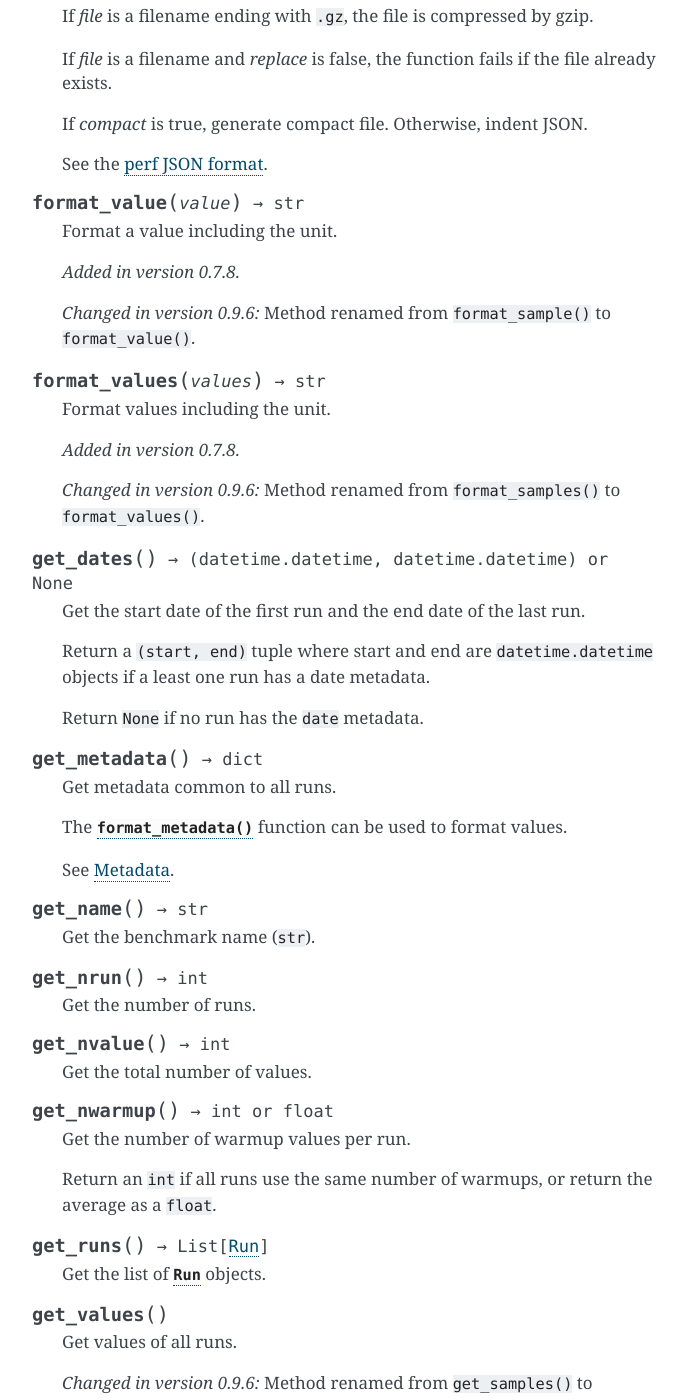
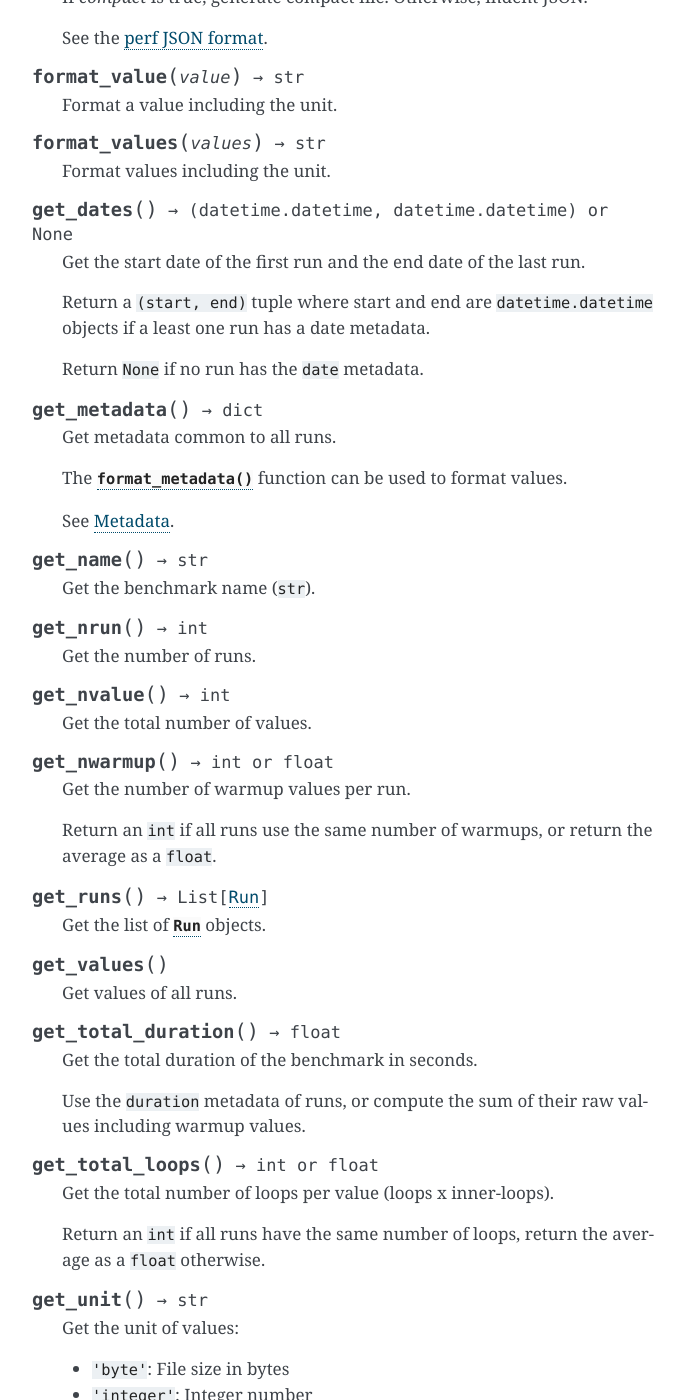
Before and after one commit to psf/pyperf, a Sphinx documentation site: the page built from doc/api.rst, in a window 1280 px wide and 1400 px high, scrolled down 3473 px. Shown: the whole window, without its empty margins (418-1104 px from the left). Built offline with Sphinx 7.4.7, drawn with Linux system fonts in a browser that asks for light colours; some of the changed text lies outside the part shown.

Commit message:
doc: remove versionadded/versionchanged
Prepare perf 1.0 doc.

```diff
--- a/TODO.rst
+++ b/TODO.rst
@@ -27,6 +27,7 @@ TODO
   * detect NUMA
 
 * compare: check also if benchmarks are unstable
+* compare: display metadata
 * External tool (?) to produce nice HTML reports:
 
   * https://magic.io/blog/uvloop-blazing-fast-python-networking/
@@ -44,5 +45,4 @@ TODO
     - enhance hist_scipy.py to support more than one benchmark
     - https://docs.scipy.org/doc/scipy/reference/tutorial/stats.html
 
-* compare: display metadata
 * fix hist if benchmark only contains one value
--- a/doc/api.rst
+++ b/doc/api.rst
@@ -58,15 +58,11 @@ Functions
 
    See also the `PEP 421 <https://www.python.org/dev/peps/pep-0421/>`_.
 
-   .. versionadded:: 0.7.4
-
 .. function:: python_has_jit()
 
    Return ``True`` if Python has a Just In Time compiler (JIT).
 
    For example, return ``True`` for PyPy but ``False`` for CPython.
-
-   .. versionadded:: 0.7.4
 
 
 Run class
@@ -100,9 +96,6 @@ Run class
    * ``unit`` (str): unit of values: ``'second'``, ``'byte'`` or ``'integer'``
 
    Set *collect_metadata* to false to not collect system metadata.
-
-   .. versionchanged:: 0.9.6
-      The attribute ``samples`` was renamed to ``values``.
 
    Methods:
 
@@ -190,17 +183,9 @@ Benchmark class
 
       Format a value including the unit.
 
-      .. versionadded:: 0.7.8
-      .. versionchanged:: 0.9.6
-         Method renamed from ``format_sample()`` to ``format_value()``.
-
    .. method:: format_values(values) -> str
 
       Format values including the unit.
-
-      .. versionadded:: 0.7.8
-      .. versionchanged:: 0.9.6
-         Method renamed from ``format_samples()`` to ``format_values()``.
 
    .. method:: get_dates() -> (datetime.datetime, datetime.datetime) or None
 
@@ -246,9 +231,6 @@ Benchmark class
 
       Get values of all runs.
 
-      .. versionchanged:: 0.9.6
-         Method renamed from ``get_samples()`` to ``get_values()``.
-
    .. method:: get_total_duration() -> float
 
       Get the total duration of the benchmark in seconds.
@@ -270,8 +252,6 @@ Benchmark class
       * ``'byte'``: File size in bytes
       * ``'integer'``: Integer number
       * ``'second'``: Duration in seconds
-
-      .. versionadded:: 0.7.9
 
    .. classmethod:: load(file) -> Benchmark
 
@@ -348,8 +328,6 @@ Benchmark class
 
       See :ref:`Metadata <metadata>`.
 
-      .. versionadded:: 0.7.5
-
 
 BenchmarkSuite class
 --------------------
@@ -410,9 +388,6 @@ BenchmarkSuite class
 
       Get the list of benchmarks.
 
-      .. versionadded:: 0.9.2
-         The list is no more sorted by name.
-
    .. method:: get_dates() -> (datetime.datetime, datetime.datetime) or None
 
       Get the start date of the first benchmark and end date of the last
@@ -432,8 +407,6 @@ BenchmarkSuite class
 
       See the :meth:`Benchmark.get_metadata` method
       and :ref:`Metadata <metadata>`.
-
-      .. versionadded:: 0.7.9
 
    .. method:: get_total_duration() -> float
 
@@ -536,9 +509,6 @@ Runner class
 
       See the :ref:`bench_func() example <bench_func_example>`.
 
-      .. versionchanged:: 0.9.2
-         Added *metadata* parameter.
-
    .. method:: timeit(name, stmt, setup="pass", inner_loops=None, duplicate=None, metadata=None, globals=None)
 
       Run a benchmark on ``timeit.Timer(stmt, setup, globals=globals)``.
@@ -564,8 +534,6 @@ Runner class
         empty namespace is created. It can be used to pass variables.
 
       See the :ref:`timeit() example <timeit_example>`.
-
-      .. versionadded:: 0.9.2
 
    .. method:: bench_command(name, command)
 
@@ -603,13 +571,6 @@ Runner class
       Return a :class:`Benchmark` instance.
 
       See the :ref:`bench_time_func() example <bench_time_func_example>`.
-
-      .. versionchanged:: 0.9.2
-         Added *metadata* parameter.
-
-      .. versionchanged:: 0.9.6
-         The method was renamed from ``bench_sample_func()`` to
-         ``bench_time_func()``.
 
    .. method:: parse_args(args=None)
 
--- a/doc/cli.rst
+++ b/doc/cli.rst
@@ -105,9 +105,6 @@ Example::
     Median +- std dev: [py2] 11.4 ms +- 2.1 ms -> [py3] 13.6 ms +- 1.3 ms: 1.19x slower (+19%)
 
 On this example, py2 is faster and so used as the reference.
-
-.. versionchanged:: 0.9.3
-   Added ``--table`` option.
 
 
 .. _stats_cmd:
```
Also changed, not shown: doc/runner.rst (+0 -9 lines).
